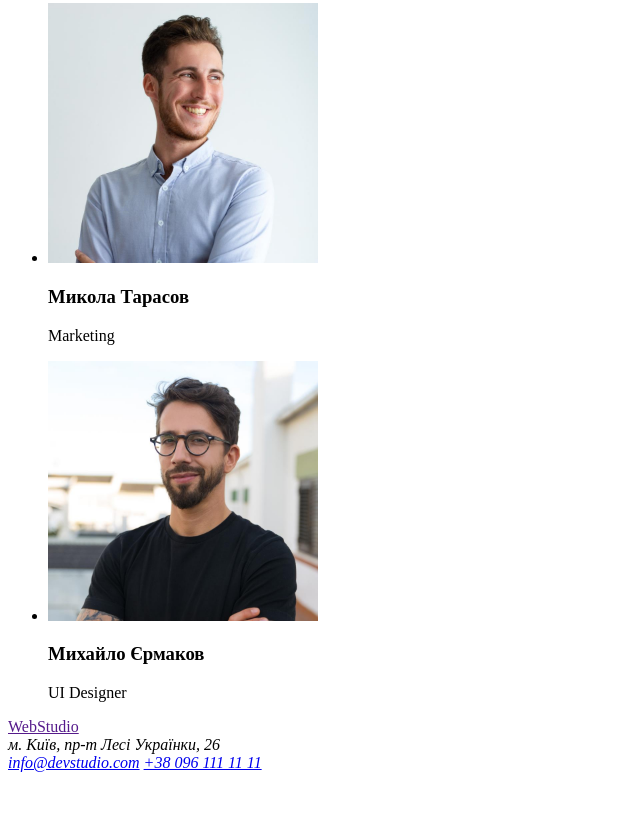
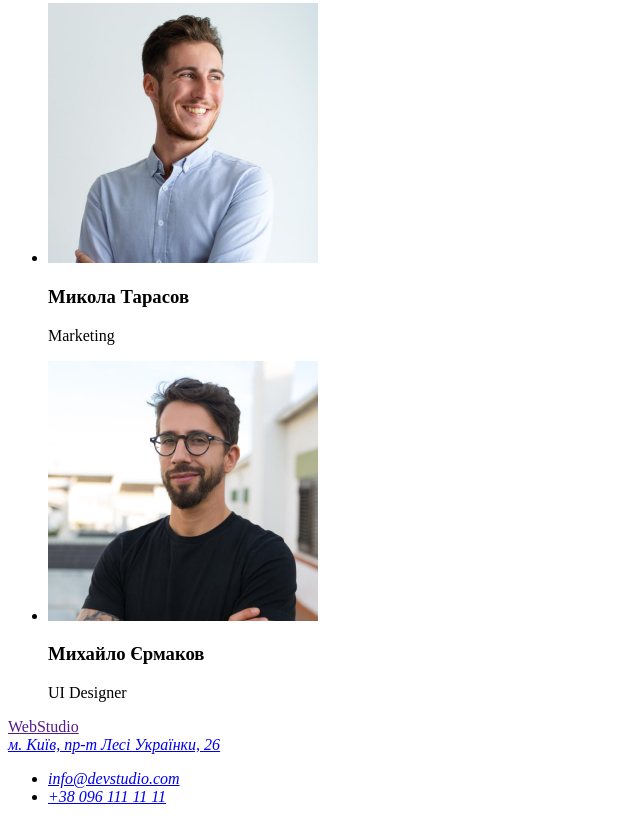
Before and after one commit to YuliiaKon/goit-markup-hw-01, a plain HTML site: page index.html in a window 1280 px wide. Shown: the part 2312-3134 px from the top of the page, without its empty margins (0-640 px from the left). Before the commit the page ends 3092 px from the top, so only its background shows below. Drawn offline with Linux system fonts and the light colour scheme.

Commit message:
Додала посилання в адресу, зробила списком контакти

```diff
--- a/index.html
+++ b/index.html
@@ -134,12 +134,14 @@
     <footer>
         <a href="">WebStudio</a>
         <address>
-            м. Київ, пр-т Лесі Українки, 26
+            <a href="map" target="_blank" rel="noopener noreferrer">м. Київ, пр-т Лесі Українки, 26</a>
         </address>
 
         <address>
-            <a href="mailto:info@devstudio.com">info@devstudio.com</a>
-            <a href="+380961111111">+38 096 111 11 11</a>
+            <ul>
+            <li><a href="mailto:info@devstudio.com">info@devstudio.com</a></li>
+            <li><a href="+380961111111">+38 096 111 11 11</a></li>
+            </ul>
         </address>
     </footer>
 </body>
```
Also changed, not shown: 1 other file.
